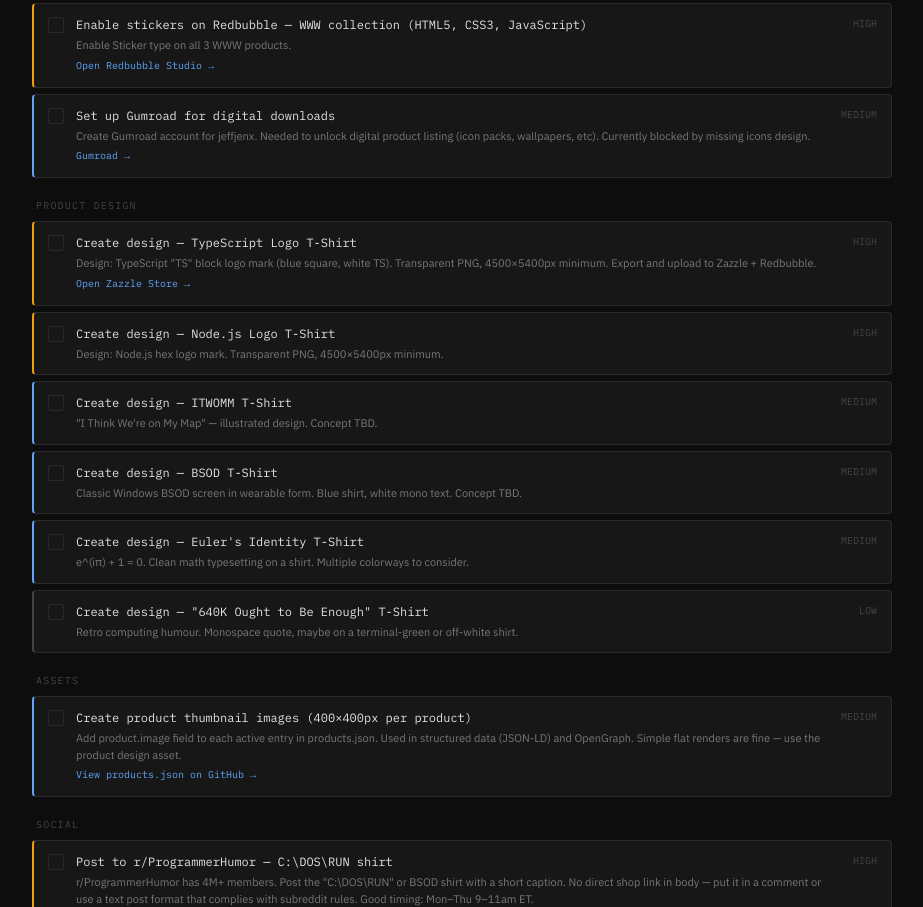
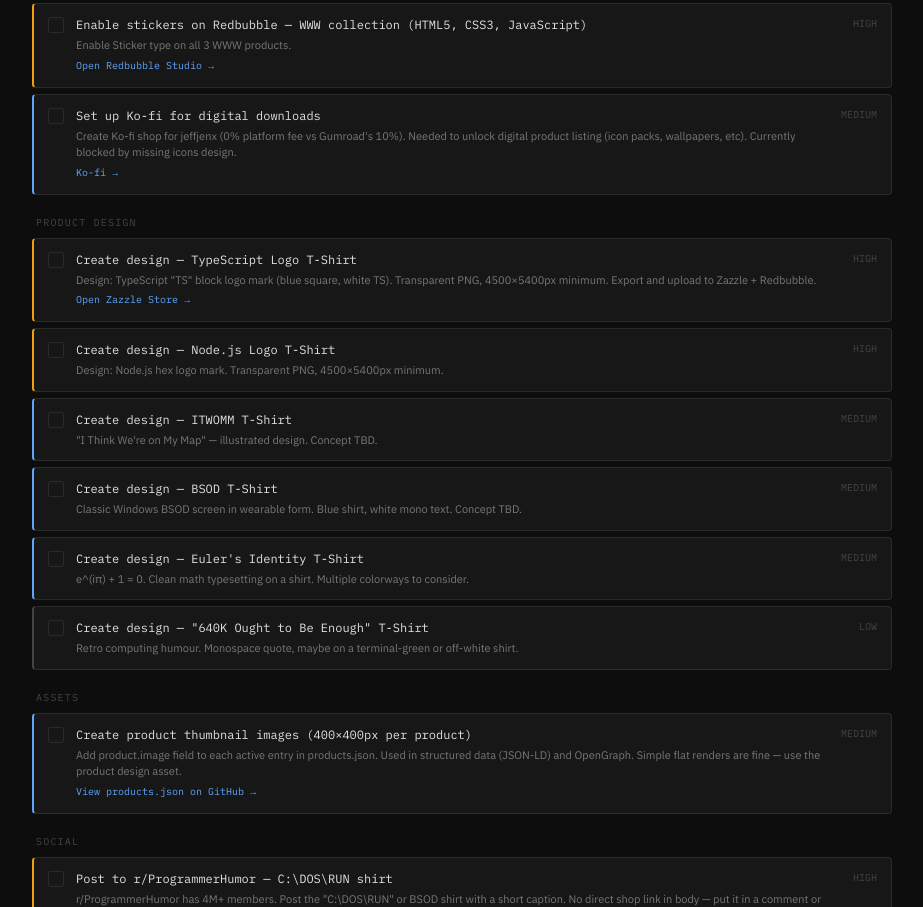
Before and after one commit to jeffjenx/jeffjenx.com, a plain HTML site: page admin/index.html in a window 1280 px wide. Shown: the part 3091-3998 px from the top of the page, without its empty margins (178-1101 px from the left). Drawn offline with Linux system fonts and the light colour scheme.

Commit message:
fix: update admin task — Ko-fi instead of Gumroad for digital downloads

```diff
--- a/admin/index.html
+++ b/admin/index.html
@@ -894,10 +894,10 @@
     },
     {
       id: 'gumroad-digital-setup',    group: 'Platform', priority: 'medium',
-      title: 'Set up Gumroad for digital downloads',
-      desc: 'Create Gumroad account for jeffjenx. Needed to unlock digital product listing (icon packs, wallpapers, etc). Currently blocked by missing icons design.',
-      link: 'https://gumroad.com/',
-      linkLabel: 'Gumroad →'
+      title: 'Set up Ko-fi for digital downloads',
+      desc: 'Create Ko-fi shop for jeffjenx (0% platform fee vs Gumroad\'s 10%). Needed to unlock digital product listing (icon packs, wallpapers, etc). Currently blocked by missing icons design.',
+      link: 'https://ko-fi.com/',
+      linkLabel: 'Ko-fi →'
     },
     {
       id: 'social-reddit-programmer-humor', group: 'Social', priority: 'high',
```
